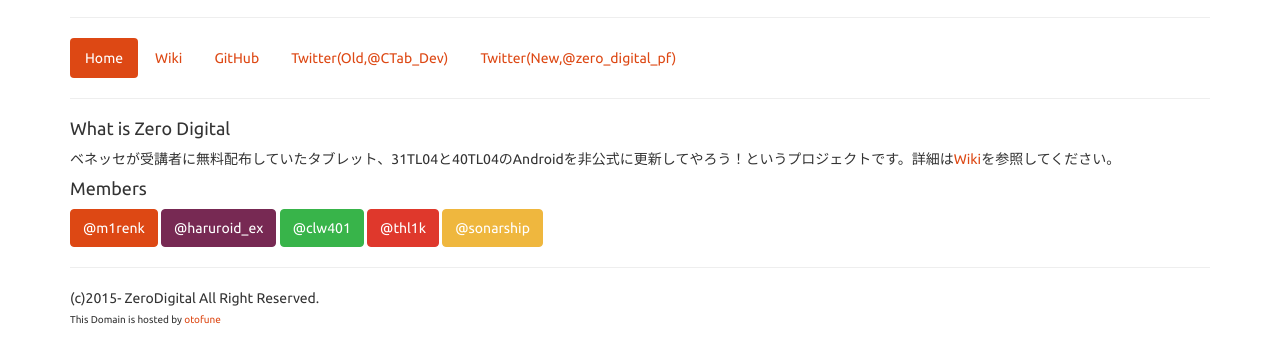
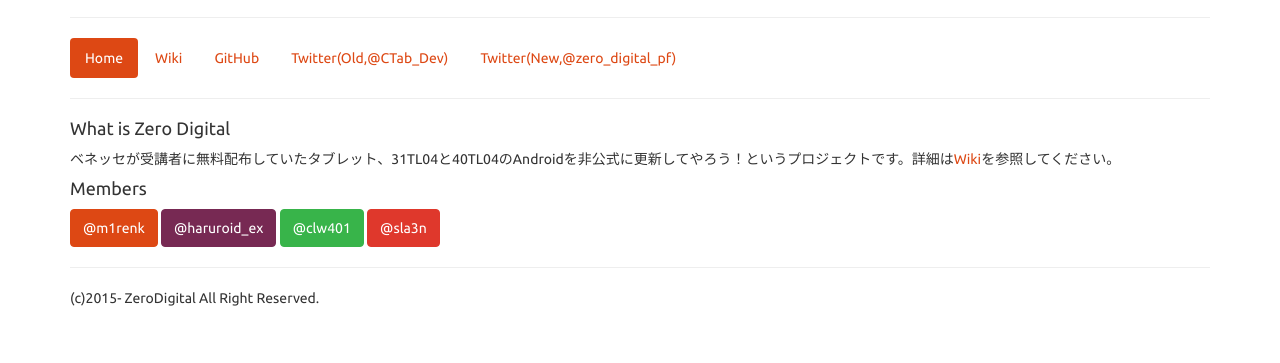
Before and after one commit to zero-digital/zero-digital.github.io, a plain HTML site: page index.html in a window 1280 px wide. Shown: the part 109-472 px from the top of the page. Drawn offline with nearby package versions, Linux system fonts and the light colour scheme.

Commit message:
Update index.html

```diff
--- a/index.html
+++ b/index.html
@@ -37,10 +37,9 @@
 	    <a href="https://twitter.com/m1renk" class="btn btn-primary">@m1renk</a>
 	    <a href="https://twitter.com/haruroid_ex" class="btn btn-info">@haruroid_ex</a>
 	    <a href="https://twitter.com/clw401" class="btn btn-success">@clw401</a>
-	    <a href="https://twitter.com/thl1k" class="btn btn-danger">@thl1k</a>
-	    <a href="https://twitter.com/sonarship" class="btn btn-warning">@sonarship</a>
+	    <a href="https://twitter.com/sla3n" class="btn btn-danger">@sla3n</a>
 	<hr>
-	<p>(c)2015- ZeroDigital All Right Reserved.<br><font size="-2">This Domain is hosted by <a href="http://www.twitter.com/sonarship">otofune</a></font></p>
+	<p>(c)2015- ZeroDigital All Right Reserved.</p>
      </div>
 
 
```
